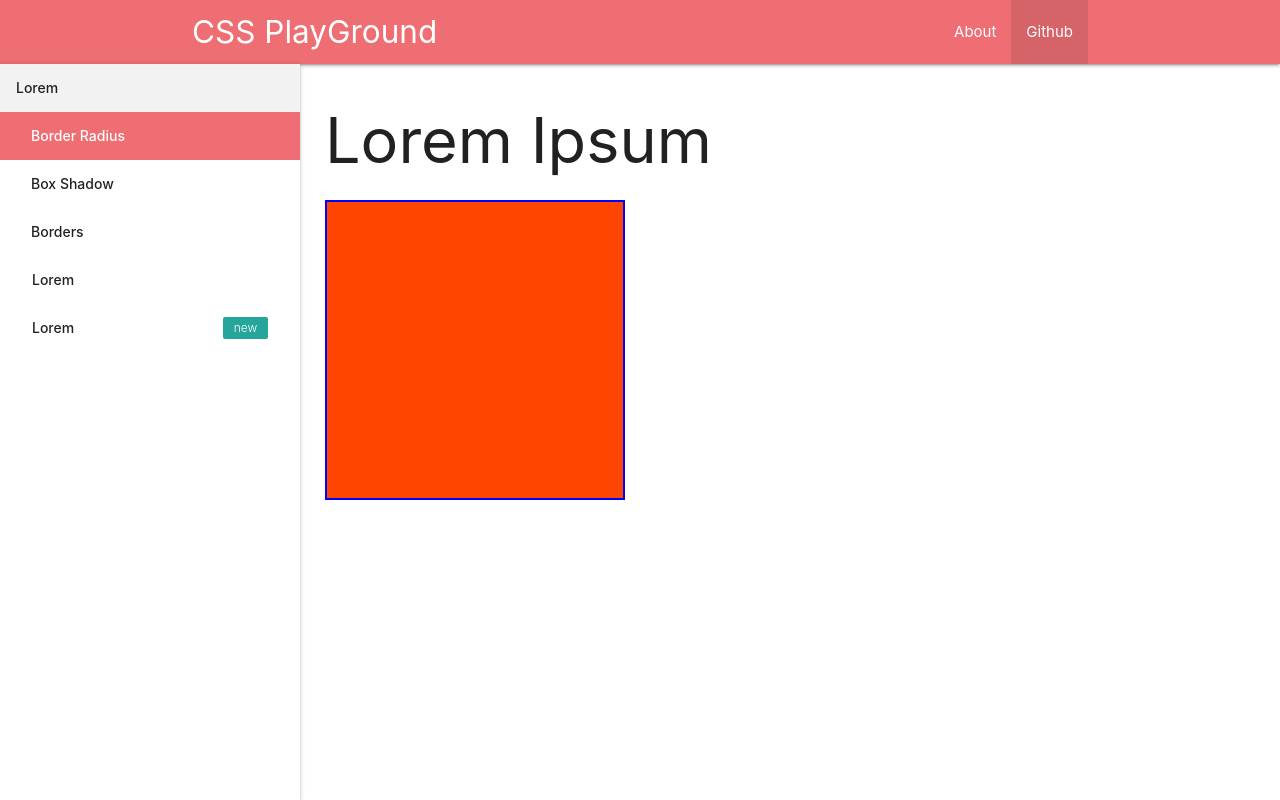
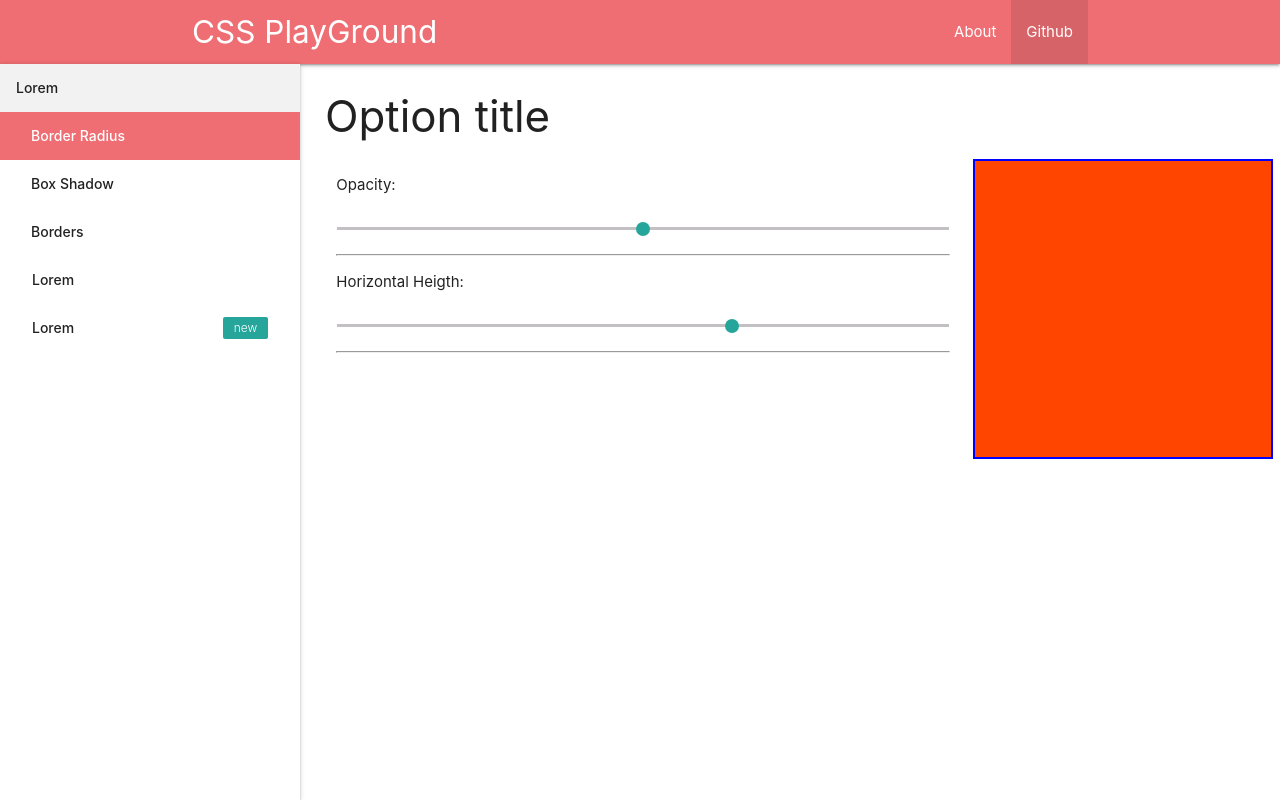
Before and after one commit to Aivirth/CssPlayground, a React (Create React App) app: page / in a window 1280 px wide. Built offline with nearby package versions, Linux system fonts and the light colour scheme.

Commit message:
Added prototype Range and BoxShadow Component

```diff
--- a/package.json
+++ b/package.json
@@ -5,6 +5,8 @@
   "dependencies": {
     "react": "^16.5.0",
     "react-dom": "^16.5.0",
+    "react-router": "^4.3.1",
+    "react-router-dom": "^4.3.1",
     "react-scripts": "1.1.5"
   },
   "scripts": {
--- /dev/null
+++ b/src/components/Options/BoxShadow/BoxShadow.js
@@ -0,0 +1,27 @@
+import React, { Component } from "react";
+import Range from "../../UI/Input/Range/Range";
+
+export default class BoxShadow extends Component {
+  render() {
+    return (
+      <div>
+        <Range
+          title="Opacity"
+          min="0"
+          max="1"
+          value="0.5"
+          step="0.1"
+          id="idrangetest"
+        />
+        <Range
+          title="Horizontal Heigth"
+          min="1"
+          max="200"
+          value="130"
+          step="1"
+          id="idrangetest2"
+        />
+      </div>
+    );
+  }
+}
--- /dev/null
+++ b/src/components/UI/Input/Range/Range.js
@@ -0,0 +1,30 @@
+import React from "react";
+
+export default props => {
+  const { title, min, max, value, id } = props;
+  let step = props.step;
+  if (!step) {
+    step = "1";
+  }
+
+  const onRangeChange = () => {
+    console.log("changed");
+  };
+
+  return (
+    <React.Fragment>
+      <p>{title}:</p>
+      <input
+        type="range"
+        min={min}
+        max={max}
+        defaultValue={value}
+        step={step}
+        className="range"
+        id={id}
+        onChange={onRangeChange}
+      />
+      <hr />
+    </React.Fragment>
+  );
+};
--- a/src/containers/Main/Main.js
+++ b/src/containers/Main/Main.js
@@ -1,11 +1,20 @@
 import React from "react";
 import Actor from "../../components/Actor/Actor";
+import BoxShadow from "../../components/Options/BoxShadow/BoxShadow";
 
 export default () => {
   return (
     <main style={{ flex: "1", paddingLeft: "25px" }}>
-      <h1>Lorem Ipsum</h1>
-      <Actor />
+      <h3>Option title</h3>
+
+      <div className="row">
+        <div className="col s8">
+          <BoxShadow />
+        </div>
+        <div className="col s4">
+          <Actor />
+        </div>
+      </div>
     </main>
   );
 };
```
Also changed, not shown: 1 other file (tests, documents, lock files or other folders).
